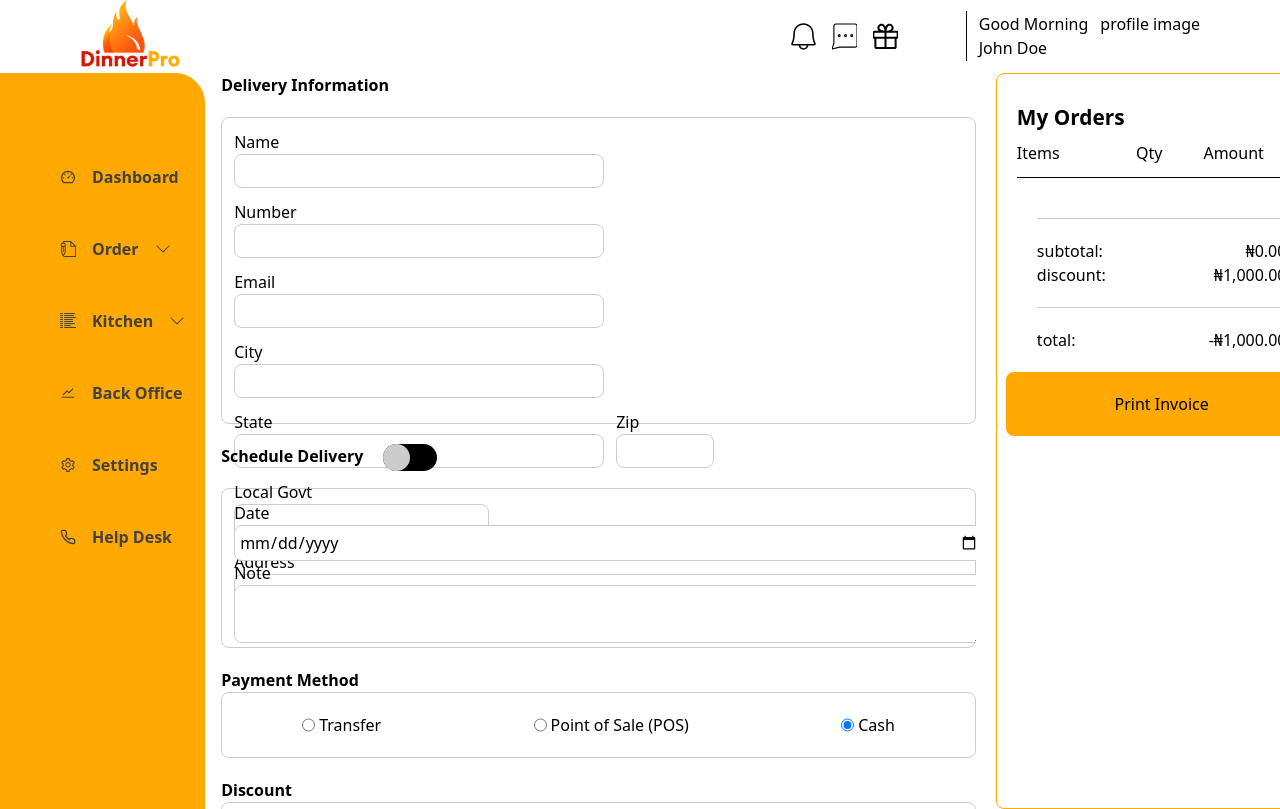
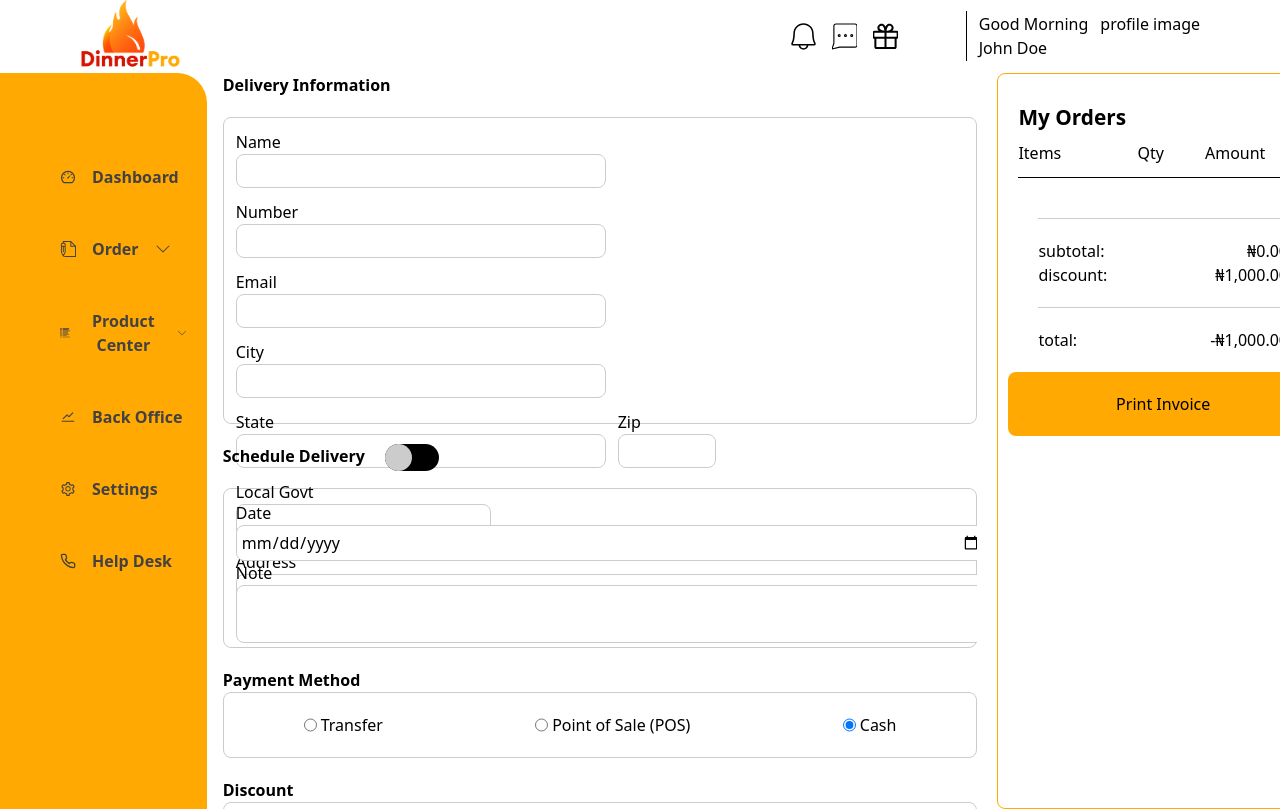
Before and after one commit to tobiadetunji5/DinerPro-seller-side, a Next.js app: page /order/payments in a window 1280 px wide. Shown: the top 809 px of the page. Built offline with nearby package versions, Linux system fonts and the light colour scheme.

Commit message:
order page

```diff
--- a/src/app/components/navbar/sidebar.js
+++ b/src/app/components/navbar/sidebar.js
@@ -108,7 +108,7 @@ const Sidebar = () => {
               className="flex gap-x-4 items-center hover:bg-white hover:rounded-tl-[30px] p-5 w-full hover:duration-300"
             >
               <BsListColumnsReverse />
-              Kitchen
+              Product Center
               <BsChevronDown
                 className={
                   isDropdownTwo ? "rotate-180 duration-300" : "duration-300"
--- a/src/app/components/order_page/payments/Checkout.js
+++ b/src/app/components/order_page/payments/Checkout.js
@@ -13,7 +13,7 @@ import Link from "next/link";
 export default function Checkout({ title, path }) {
   const [loading, setLoading] = useState(true);
   const cartItems = useSelector((store) => store.cart.cartItems) || [];
-  console.log(cartItems);
+  // console.log(cartItems);
 
   const dispatch = useDispatch();
 
```
